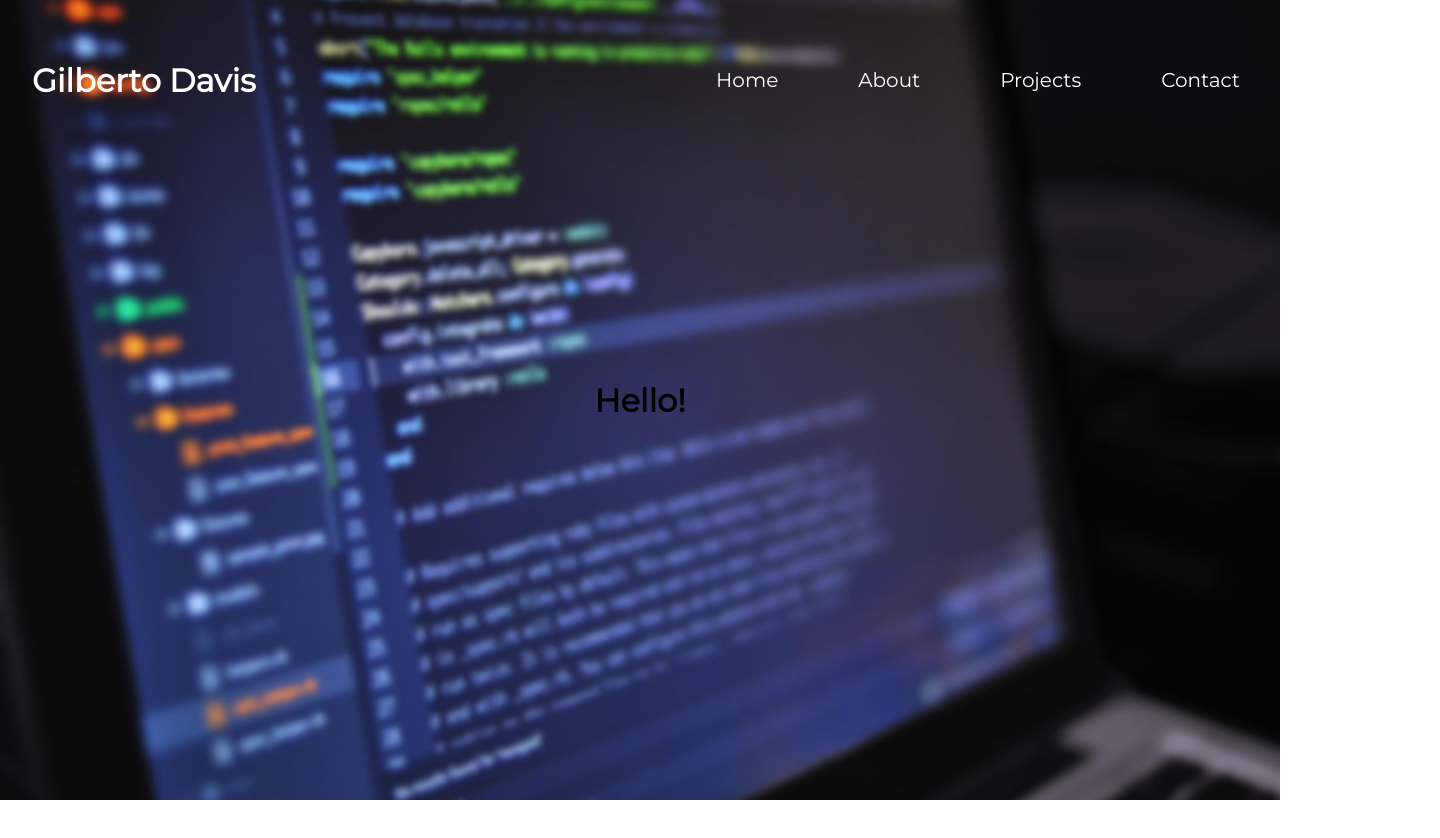
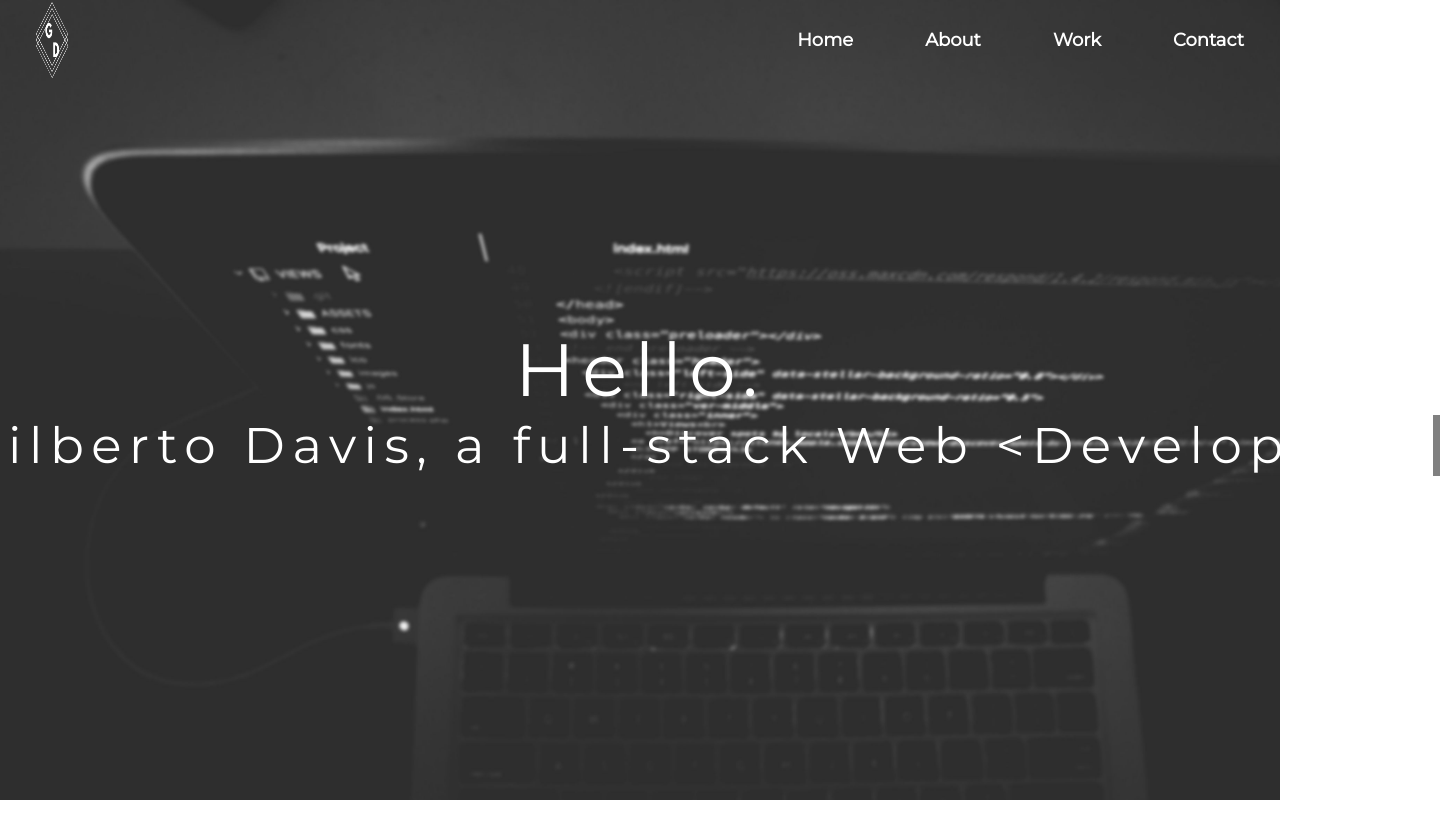
Before and after one commit to GilbDavis/Portfolio-Project, a website: page index.html in a window 1280 px wide. Shown: the whole page, 1440 px wide, since content can reach past the window. Drawn offline with Linux system fonts and the light colour scheme.

Commit message:
Changed the hero background, added typewritter animation to welcome message

```diff
--- a/gulpfile.js
+++ b/gulpfile.js
@@ -1,19 +1,21 @@
 const gulp = require('gulp');
 const sass = require('gulp-sass');
-const autoprefixer = require('gulp-autoprefixer');
+const autoPrefixer = require('gulp-autoprefixer');
 
 function css() {
-  return gulp
-    .src('scss/app.scss')
-    .pipe(autoprefixer())
-    .pipe(sass({ outputStyle: "expanded" }))
-    .pipe(gulp.dest("css"));
+  return gulp.src('scss/app.scss')
+    .pipe(sass({
+      outputStyle: 'compressed',
+    }))
+    .pipe(autoPrefixer('last 2 versions'))
+    .pipe(gulp.dest('css'));
 }
+
 function watchFiles() {
   gulp.watch('scss/*.scss', css);
   gulp.watch('index.html');
 }
 
-// tasks
+//Registrar funciones como tarea
 gulp.task('css', css);
-gulp.task("watch", gulp.parallel(watchFiles));
+gulp.task('watch', watchFiles);
--- a/index.html
+++ b/index.html
@@ -5,27 +5,38 @@
   <meta charset="UTF-8">
   <meta name="viewport" content="width=device-width, initial-scale=1.0">
   <title>Davis Testing | The best site of Css3</title>
-  <link rel="stylesheet" href="./css/app.css">
+  <link rel="stylesheet" type="text/css" href="./css/app.css">
+  <!-- Favicon -->
+  <link rel="apple-touch-icon" sizes="180x180" href="./images/favicon/apple-touch-icon.png">
+  <link rel="icon" type="image/png" sizes="32x32" href="./images/favicon/favicon-32x32.png">
+  <link rel="icon" type="image/png" sizes="16x16" href="./images/favicon/favicon-16x16.png">
+  <link rel="manifest" href="./images/favicon/site.webmanifest">
+  <link rel="mask-icon" href="./images/favicon/safari-pinned-tab.svg" color="#5bbad5">
+  <meta name="msapplication-TileColor" content="#da532c">
+  <meta name="theme-color" content="#ffffff"> <!-- Final de favicon -->
 </head>
 
 <body>
 
   <div class="hero">
-    <h1>Hello!</h1>
+    <h1>
+      <span id="hello-span">Hello.</span><span id="typeWritter">I'm Gilberto Davis,
+        a full-stack Web <span>&ltDeveloper/&gt</span>.
+    </h1>
   </div>
 
-  <header class="header">
+  <header id="Home" class="header">
 
     <div class="navigation__container">
       <div class="logo-container">
-        <h1 class="logotipo">Gilberto Davis</h1>
+        <img class="logotipo" src="./images/GD-Logo.png">
       </div>
 
       <div class="menu_nav">
         <ul>
-          <li><a href="">Home</a></li>
+          <li><a href="#Home">Home</a></li>
           <li><a href="">About</a></li>
-          <li><a href="">Projects</a></li>
+          <li><a href="">Work</a></li>
           <li><a href="">Contact</a></li>
         </ul>
       </div>
@@ -38,7 +49,6 @@
     <br>
     <br>
     <br>
-    <br>
   </section>
 
 
--- a/scss/_custom.scss
+++ b/scss/_custom.scss
@@ -16,7 +16,7 @@ body {
 }
 
 .hero {
-  background-image: url('../images/blur-close-up-code-computer-546819-compressor.jpg');
+  background-image: url('../images/hero-image.jpg');
   background-size: cover;
   background-repeat: no-repeat;
   background-position: center center;
@@ -27,12 +27,60 @@ body {
   align-items: center;
   justify-content: center;
 
-  h1 {}
+  #typeWritter {
+    overflow: hidden;
+    /* Ensures the content is not revealed until the animation */
+    border-right: .15em solid grey;
+    /* The typwriter cursor */
+    white-space: nowrap;
+    /* Adjust as needed */
+    animation:
+      typing 3.5s steps(40, end),
+      blink-caret .75s step-end infinite;
+
+    /* The typing effect */
+    @keyframes typing {
+      from {
+        width: 0
+      }
+
+      to {
+        width: 100%
+      }
+    }
+
+    /* The typewriter cursor effect */
+    @keyframes blink-caret {
+
+      from,
+      to {
+        border-color: transparent
+      }
+
+      50% {
+        border-color: grey;
+      }
+    }
+  }
+
+  h1 {
+    color: #ffffff;
+    font-size: 5rem;
+    font-weight: 300;
+    display: flex;
+    flex-direction: column;
+    letter-spacing: .15em;
+
+    #hello-span {
+      align-self: center;
+      font-size: 7.4rem;
+    }
+  }
 }
 
 .header {
   width: 100%;
-  height: 20%;
+  height: 10%;
   position: absolute;
   top: 0;
 }
@@ -49,6 +97,12 @@ body {
   .logo-container {
     margin-left: 2em;
     color: white;
+    height: 100%;
+
+    .logotipo {
+      height: 100%;
+      width: 50%;
+    }
   }
 
   .menu_nav {
@@ -59,11 +113,17 @@ body {
 
       li {
         padding: 0 2em;
-        font-size: 2rem;
+        font-size: 1.8rem;
 
         a {
           text-decoration: none;
           color: white;
+          font-weight: bold;
+          transition: color .3s ease 0s;
+
+          &:hover {
+            color: black;
+          }
         }
       }
     }
```
Also changed, not shown: images/favicon/browserconfig.xml (added, +9 -0 lines), package.json (+7 -2 lines), css/app.css, images/GD-Logo.png (added), images/blur-close-up-code-computer-546819-compressor.jpg (deleted), images/favicon/android-chrome-192x192.png (added), images/favicon/apple-touch-icon.png (added), images/favicon/favicon-16x16.png (added), images/favicon/favicon-32x32.png (added), images/favicon/favicon.ico (added), images/favicon/mstile-150x150.png (added), images/favicon/safari-pinned-tab.svg (added), images/favicon/site.webmanifest (added), images/hero-image.jpg (added), 1 other file.
